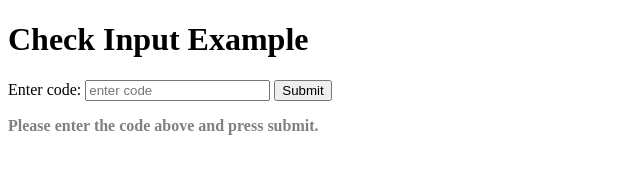
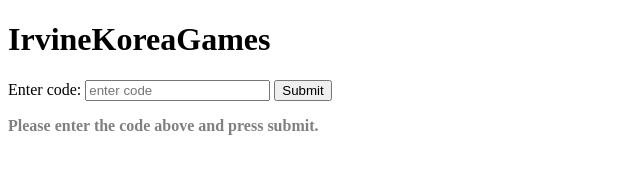
Before and after one commit to IrvineKorea/IrvineKoreaGames, a plain HTML site: page index.html in a window 1280 px wide. Shown: the whole page, without its empty margins (0-640 px from the left). Drawn offline with Linux system fonts and the light colour scheme.

Commit message:
Update index.html

```diff
--- a/index.html
+++ b/index.html
@@ -2,10 +2,10 @@
 <html lang="en">
 <head>
   <meta charset="utf-8" />
-  <title>Change Content Example</title>
+  <title>IrvineKoreaGames</title>
 </head>
 <body>
-  <h1>Check Input Example</h1>
+  <h1>IrvineKoreaGames</h1>
 
   <form id="codeForm">
     <label for="codeInput">Enter code:</label>
```
